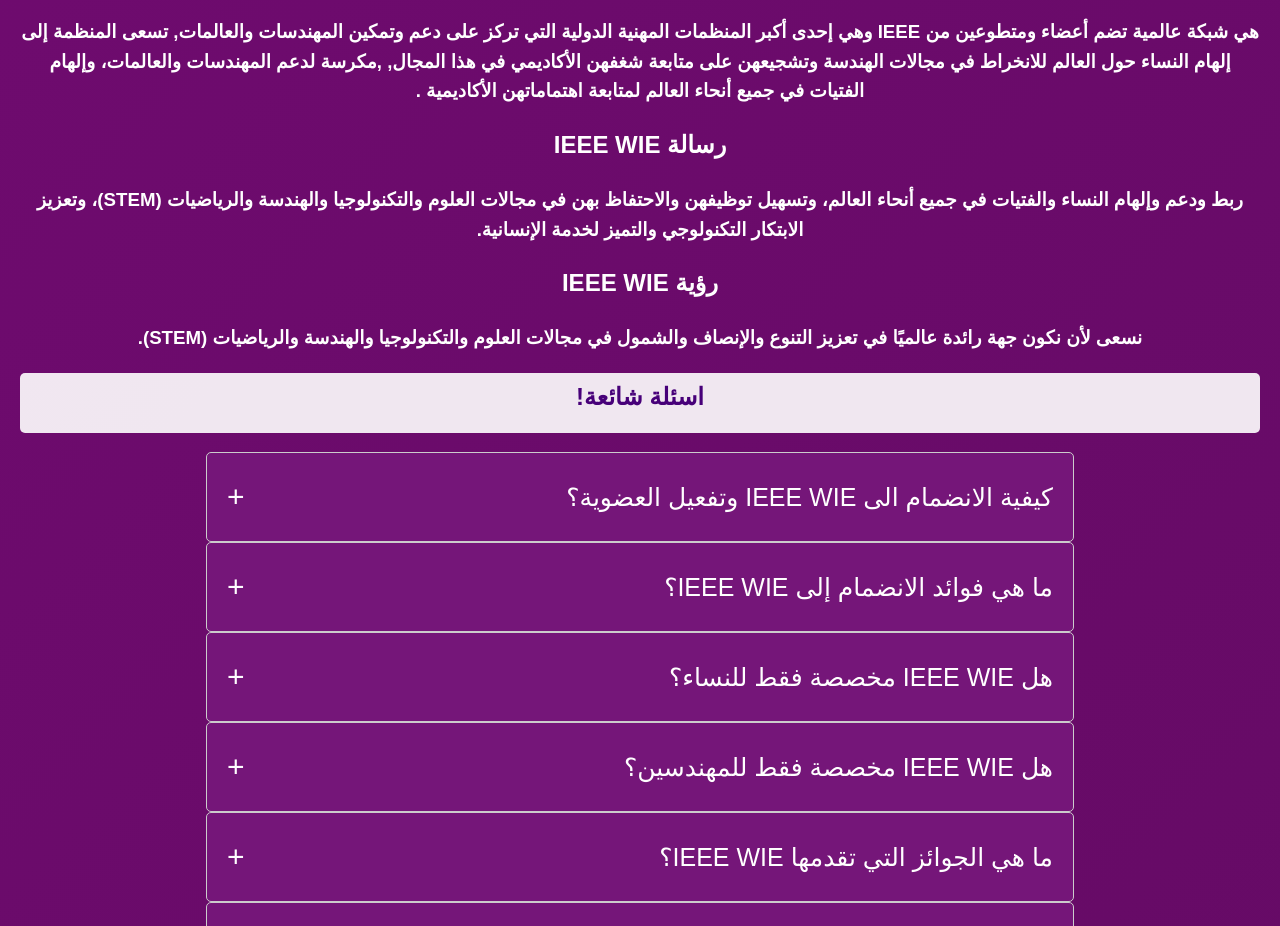
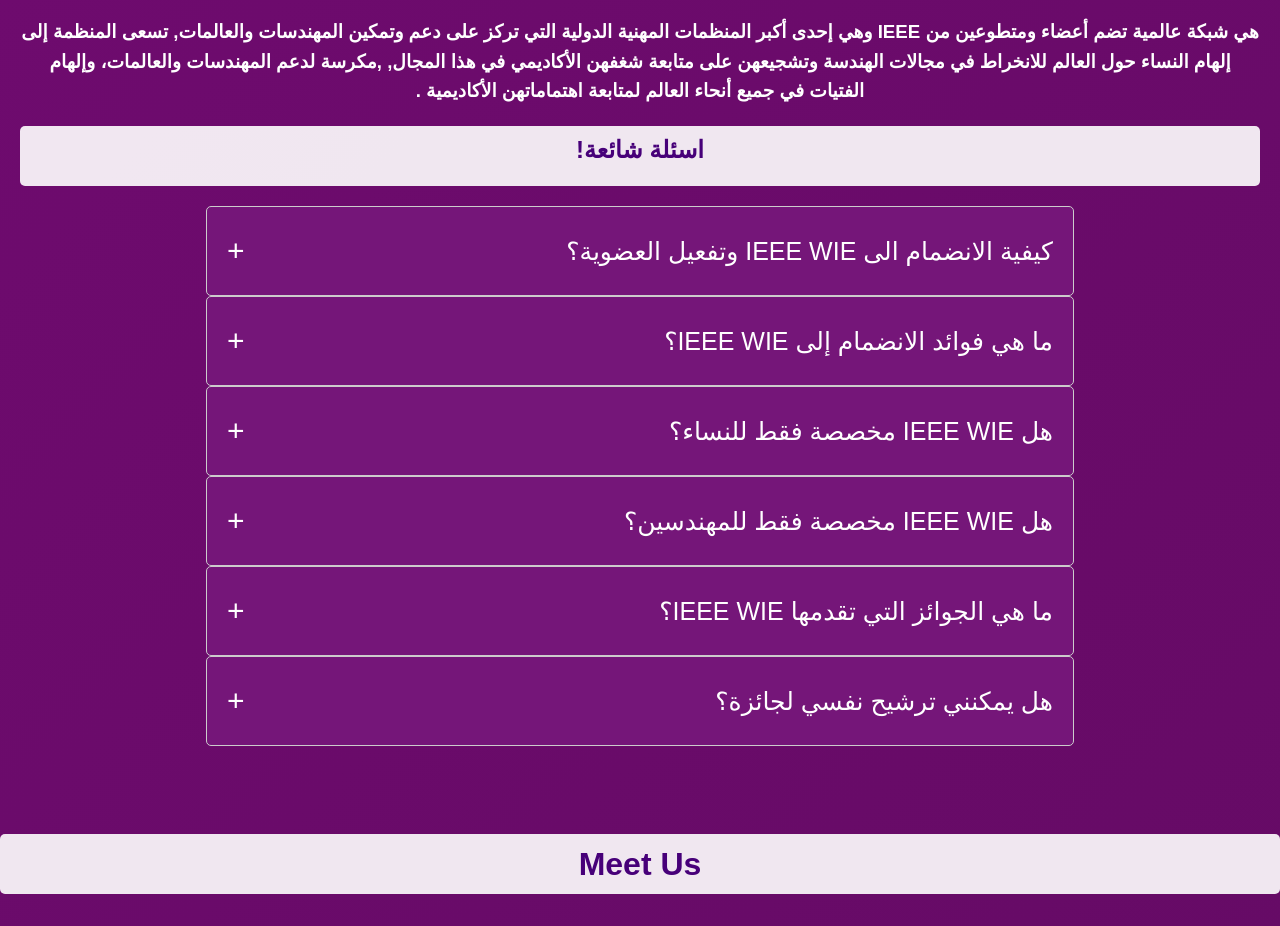
Before and after one commit to IEEEWIEAABU/1, a plain HTML site: page index.html in a window 1280 px wide. Shown: the part 1943-2869 px from the top of the page. Drawn offline with nearby package versions, Linux system fonts and the light colour scheme.

Commit message:
Update index.html

```diff
--- a/index.html
+++ b/index.html
@@ -65,15 +65,6 @@
             ,مكرسة لدعم المهندسات والعالمات، وإلهام الفتيات في جميع أنحاء العالم لمتابعة اهتماماتهن الأكاديمية .
         </h3>
 
-       <h2>رسالة IEEE WIE  <span class="ltr"></span></h2>
-   <h3>
-    <span class="ltr"></span>   ربط ودعم وإلهام النساء والفتيات في جميع أنحاء العالم، وتسهيل توظيفهن والاحتفاظ بهن في مجالات العلوم والتكنولوجيا والهندسة والرياضيات (STEM)، وتعزيز الابتكار التكنولوجي والتميز لخدمة الإنسانية.
-   </h3>
-
-   <h2>رؤية IEEE WIE <span class="ltr"></span> </h2>
-   <h3>
-    نسعى لأن نكون جهة رائدة عالميًا في تعزيز التنوع والإنصاف والشمول في مجالات العلوم والتكنولوجيا والهندسة والرياضيات (STEM).
-   </h3>
 
    <h1 style="background: rgba(255, 255, 255, 0.9);width: 100%; color: #470079; border-radius: 5px; height: 60px; padding: 5px 5px; align-items: center; top: 50px;text-align: center;">  اسئلة شائعة!  </h1>
 
```
